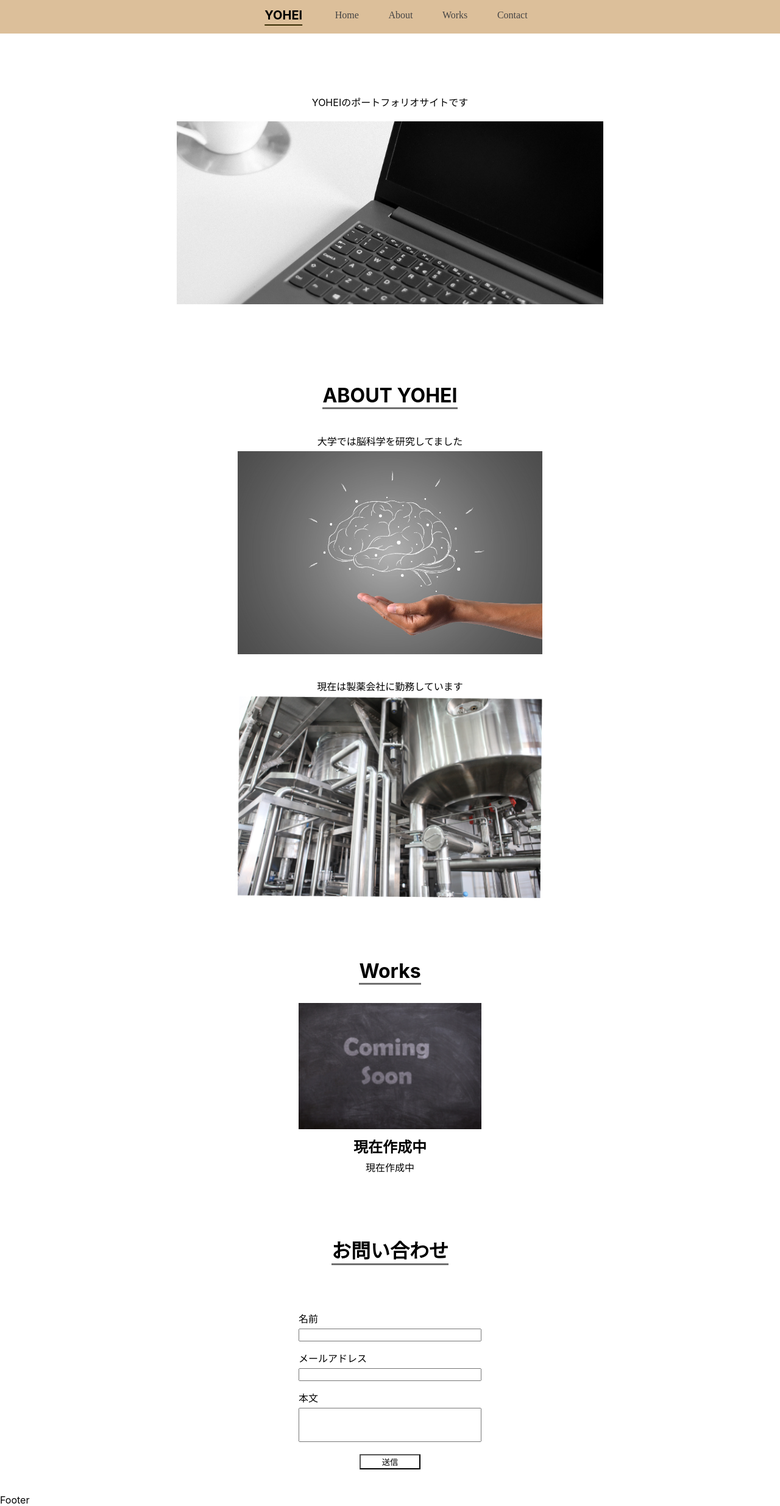
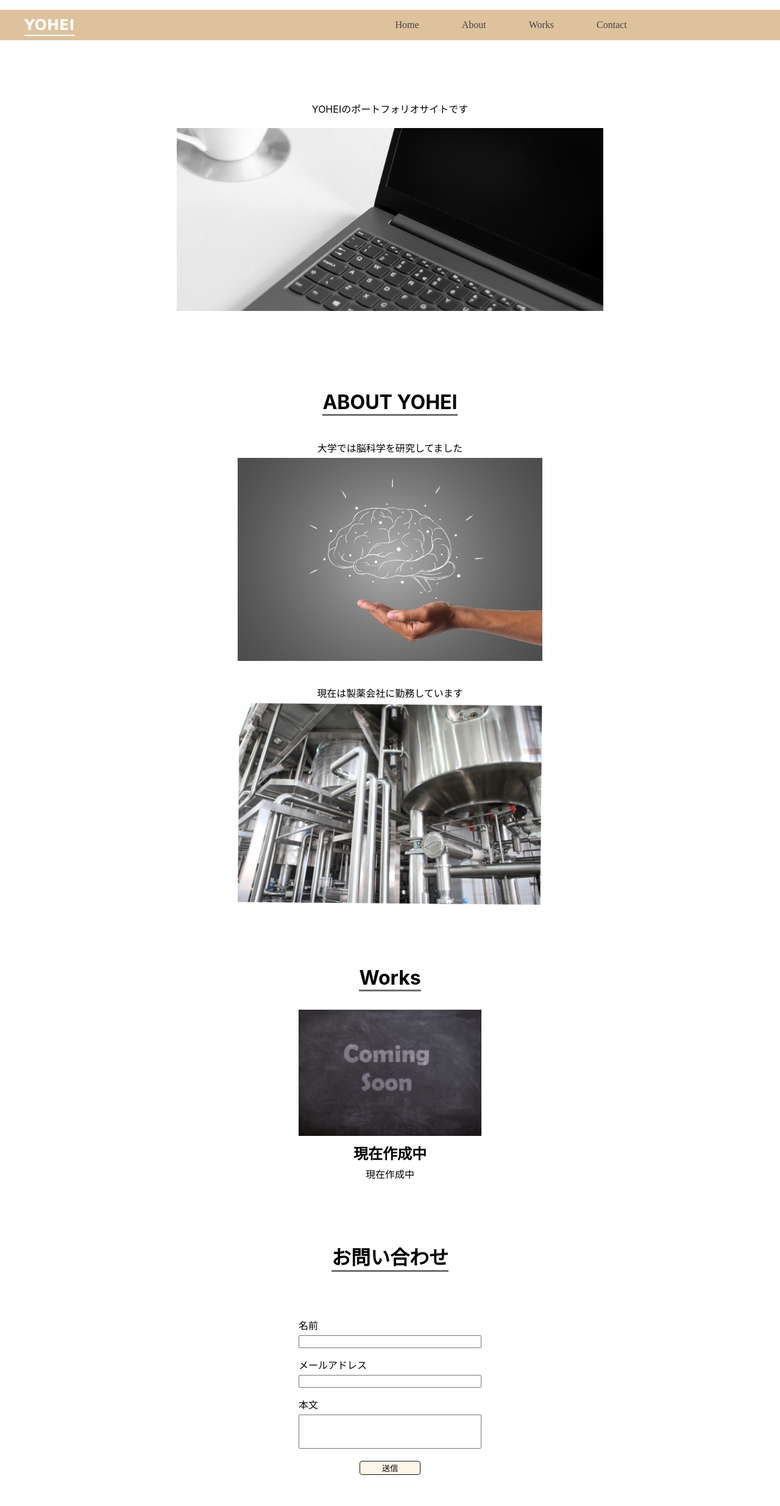
Before and after one commit to YoheiYamashita/portfolio-site, a React (Create React App) app: page / in a window 1280 px wide. Shown: the whole page at 61% size. Built offline with nearby package versions, Linux system fonts and the light colour scheme; a web font is replaced by a local one.

Commit message:
レスポンシブ対応

```diff
--- a/package.json
+++ b/package.json
@@ -10,7 +10,9 @@
     "@testing-library/user-event": "^13.5.0",
     "emailjs-com": "^3.2.0",
     "react": "^18.2.0",
+    "react-burger-menu": "^3.0.9",
     "react-dom": "^18.2.0",
+    "react-icons": "^4.8.0",
     "react-scripts": "5.0.1",
     "react-scroll": "^1.8.9",
     "web-vitals": "^2.1.4"
--- a/src/components/Contact.jsx
+++ b/src/components/Contact.jsx
@@ -22,7 +22,6 @@ const Contact = () => {
     // }
     const sendEmail=(e)=>{
         e.preventDefault();
-
 
         emailjs.sendForm('service_973kswm', 'template_5bj0kh1', nameRef.current, 'rYrIwGzHVNa3t6g5d')
         .then((result) => {
@@ -102,10 +101,12 @@ max-height: 100%;
 const submit = css`
     width:100px;
     text-align: center;
-    background-color:white;
+    background-color: #fdf6e9;
     cursor: pointer;
-    /* -webkit-appearance: none;
-    &:hover{
+    color:black;
+    border:1px solid  #14120e;
+    border-radius:5% / 20%
+    /* &:hover{
         transform: scale(1.1,1.1);
         background-color:#0c0c0c9f;
         color:white;
--- a/src/components/Footer.jsx
+++ b/src/components/Footer.jsx
@@ -2,7 +2,7 @@ import React from 'react'
 
 const Footer = () => {
   return (
-    <div>Footer</div>
+    <div></div>
   )
 }
 
--- a/src/components/Header.jsx
+++ b/src/components/Header.jsx
@@ -5,70 +5,169 @@
 import React from 'react'
 import './style.css';
 import { Link } from 'react-scroll';
+import {slide as Menu} from "react-burger-menu";
+import {useRef} from 'react';
+import {FaBars,FaTimes} from "react-icons/fa";
 
 
 const macondoSwashCaps =css`
 @import url('https://fonts.googleapis.com/css?family=Macondo+Swash+Caps');`
 
 
-const headerList=css`
-margin:0 auto;
-padding:0;
-display:flex  ;
-flex-direction:row;
-justify-content:space-around;
-width:500px;
 
-@media  (max-width:500px){
-  //500px以下になったら
-  width:100%;
-}
-width:500px;
+const Header = () => {
+
+  const navRef = useRef();
+
+	const showNavbar = () => {
+    navRef.current.classList.toggle(
+			"responsive_nav"
+		);
+	};
+   return (
+
+      <div css={header}className='header'>
+
+        <ul >
+           <div css={headerList}className='headerList'>
+
+            <li css={logo}className='logo'>YOHEI</li>
+
+            <div css={menuList}　ref={navRef}>
+
+              <button className="nav-btn nav-close-btn" css={navCloseBtn}
+              onClick={showNavbar}>
+                <FaTimes/>
+              </button>
+              <li className='menu'><Link to="home" smooth={true} duration={700} offset={-70} onClick={showNavbar}>Home</Link></li>
+              <li  className='menu'><Link to="about" smooth={true} duration={700}onClick={showNavbar}>About</Link></li>
+              <li  className='menu'><Link to="works" smooth={true} duration={700} onClick={showNavbar}>Works</Link></li>
+              <li  className='menu'><Link to="contact" smooth={true} duration={700} onClick={showNavbar}>Contact</Link></li>
+
+            </div>
+
+            <button
+              className="nav-btn" css={navBtn}
+              onClick={showNavbar}>
+              <FaBars />
+			      </button>
+
+            </div>
+
+        </ul>
 
 
-;
-`
-const header = css`
-background-color: rgb(220, 191, 154);
-position:sticky;
-top:0;
-line-height:50px;
-width:100%;
-
-`
-const logo = css`
-list-style:none;
-font-size:20px ;
-font-weight: 650;
-/* display:inline-block; */
-/* border-bottom: 1px solid; */
-text-decoration: underline;
-text-decoration-color: #362b01;
-text-underline-offset:0.5rem;
-padding:0px 5px 5px 20px;
-
-
-
-
-
-`
-
-const Header = () => {
-  return (
-      <div css={header}className='header'>
-          {/* <style>{macondoSwashCaps}</style> */}
-        <ul css={headerList}className='headerList'>
-            <li css={logo}className='logo'>YOHEI</li>
-            <li className='menu'><Link to="home" smooth={true} duration={700} offset={-70}>Home</Link></li>
-            <li  className='menu'><Link to="about" smooth={true} duration={700} >About</Link></li>
-            <li  className='menu'><Link to="works" smooth={true} duration={700} >Works</Link></li>
-            <li  className='menu'><Link to="contact" smooth={true} duration={700} >Contact</Link></li>
-        </ul>
     </div>
   )
 }
 
 
+const breakPoint = 830;
+
+const headerList=css`
+  display:flex;
+  justify-content:space-between;
+`
+
+const menuList=css`
+margin:0px 0px 0px 200px;
+padding:0 ;
+display:flex  ;
+flex-direction:row;
+justify-content:space-around;
+align-items:end;
+max-width:500pz;
+
+
+@media  screen and (max-width:${breakPoint}px){
+  //500px以下になったら
+
+    position: fixed;
+    margin:0;
+    top: 0vh;
+		right:-100%;
+		height: 100%;
+    max-width:none;
+		width:100%;
+		display: flex;
+		flex-direction: column;
+		align-items: center;
+		justify-content: flex-start;
+    background-color: rgb(213, 177, 129);
+    transition:1s;
+
+  &.responsive_nav{
+    right:0%;
+
+    /* transform: translateX(-50vh); */
+  }
+
+  li.menu{
+    margin:0;
+  }
+}
+;
+`
+
+
+const navCloseBtn=css`
+  visibility:hidden;
+  opacity: 0;
+  color:#eee;
+  padding: 5px;
+  cursor: pointer;
+  background: transparent;
+  border: none;
+  outline: none;
+
+    @media screen and (max-width:${breakPoint}px){
+      opacity: 1;
+      visibility:visible;
+      color:black;
+
+      }
+`
+const navBtn=css`
+  visibility:hidden;
+  opacity: 0;
+  color:#eee;
+  padding: 5px;
+	cursor: pointer;
+	background: transparent;
+	border: none;
+	outline: none;
+
+
+    @media screen and (max-width:${breakPoint}px){
+      opacity: 1;
+      visibility:visible;
+      color:black;
+
+      }
+`
+
+const header = css`
+background-color: rgb(222, 194, 157);
+position:sticky;
+top:0;
+line-height:50px;
+width:100%;
+align-items:center;
+`
+const logo = css`
+list-style:none;
+font-size:1.5rem ;
+font-weight: 650;
+/* display:inline-block; */
+/* border-bottom: 1px solid; */
+text-decoration: underline;
+text-decoration-color: #ffffff;
+text-underline-offset:0.5rem;
+padding:0px 5px 0px 0px;
+color: #ffffff;
+font-family:Verdana		;
+`
+
 
 
 export default Header
--- a/src/components/style.css
+++ b/src/components/style.css
@@ -6,6 +6,8 @@
     list-style: none;
     color: rgb(69, 68, 68);
     cursor:pointer;
+    padding-left: 0px;
+    margin-left: 70px;
 }
 
 .menu:hover{
@@ -13,5 +15,6 @@
     list-style: none;
     cursor:pointer;
     transform: scale(1.3,1.3);
+    color: black;
 
 }
```
Also changed, not shown: src/components/Home.jsx (line endings or trailing spaces), 1 other file (tests, documents, lock files or other folders).
